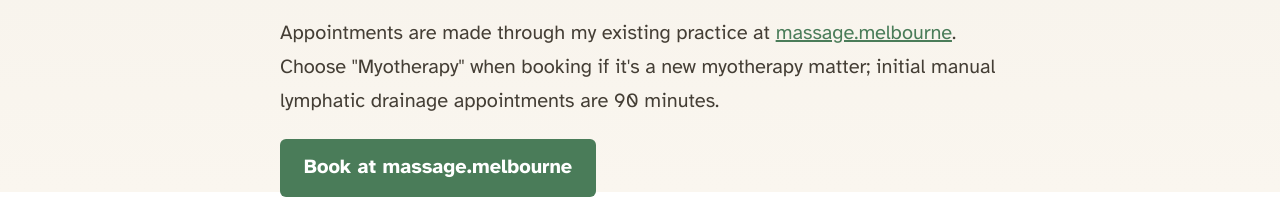
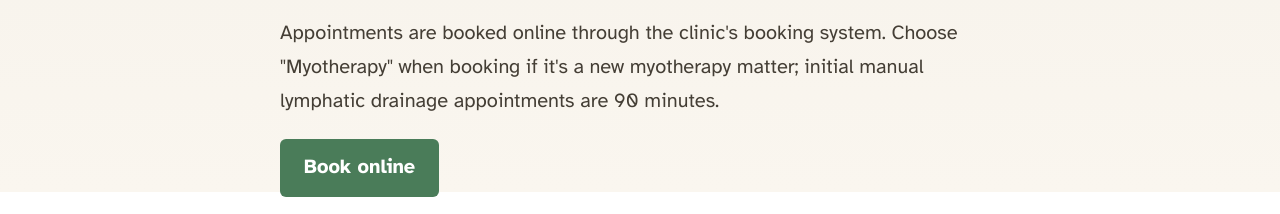
Before and after one commit to jmaddz/astro-blog-starter-template, an Astro site: page /contact in a window 1280 px wide. Shown: the part 408-622 px from the top of the page. Built offline with nearby package versions, Linux system fonts and the light colour scheme; Astro itself is replaced by a stand-in of ours.

Commit message:
Update contact.astro

```diff
--- a/src/pages/contact.astro
+++ b/src/pages/contact.astro
@@ -21,13 +21,12 @@ import { BOOKING_URL } from '../consts';
 
             <h2>Bookings</h2>
             <p>
-				Appointments are made through my existing practice at
-				<a href={BOOKING_URL} target="_blank">massage.melbourne</a>.
-				Choose "Myotherapy" when booking if it's a new myotherapy matter; initial
-				manual lymphatic drainage appointments are 90 minutes.
+                Appointments are booked online through the clinic's booking system. Choose
+                "Myotherapy" when booking if it's a new myotherapy matter; initial manual
+                lymphatic drainage appointments are 90 minutes.
             </p>
             <p>
-				<a class="cta-button" href={BOOKING_URL} target="_blank">Book at massage.melbourne</a>
+                <a class="cta-button" href={BOOKING_URL} target="_blank">Book online</a>
             </p>
 
             <h2>Other ways to reach me</h2>
```
Lines whose indentation alone changed are shown as unchanged.
